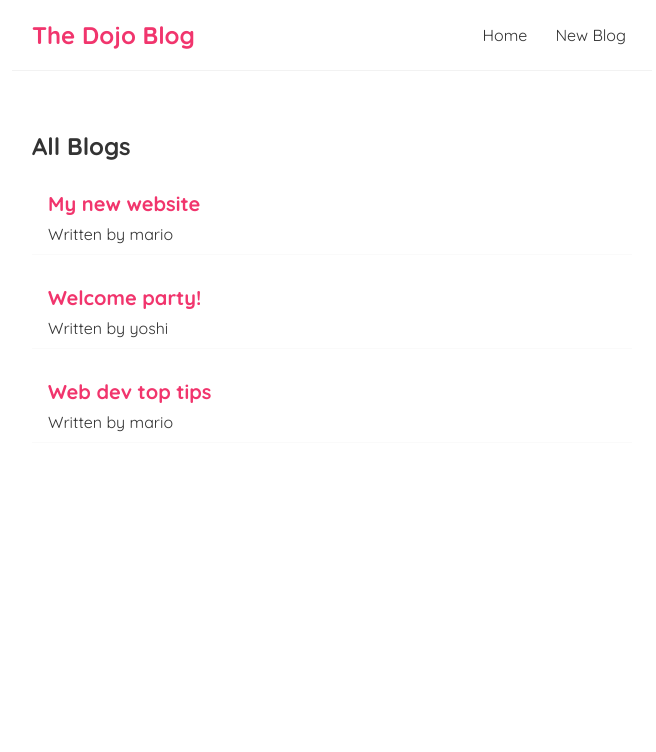
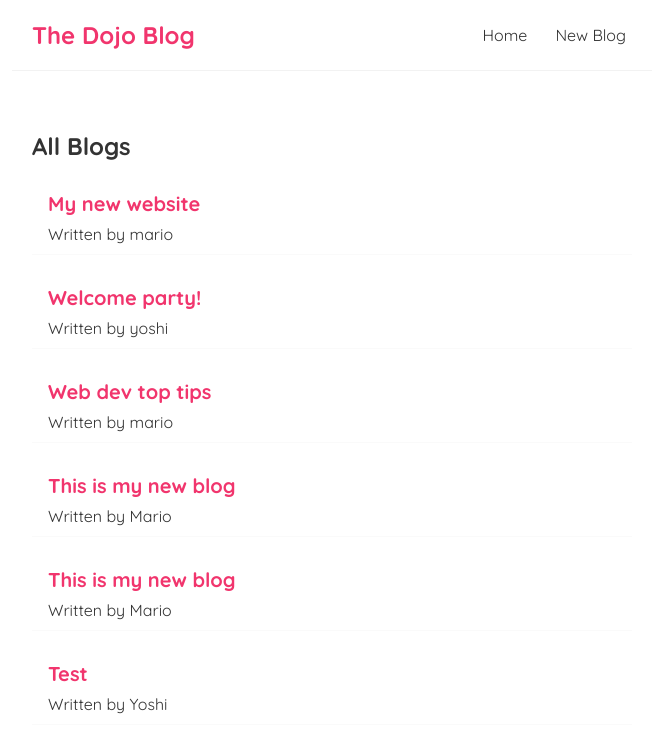
Before and after one commit to Gamygams1234/net-ninja-react-2, a React (Create React App) app: page / in a window 1280 px wide. Shown: the top 752 px of the page, without its empty margins (308-964 px from the left). Built offline with nearby package versions, Linux system fonts and the light colour scheme; data requests are answered from the project's data file.

Commit message:
Making a post request

```diff
--- a/data/db.json
+++ b/data/db.json
@@ -1,10 +1,40 @@
 {
-
-    "blogs":[
-
-            { "title": "My new website", "body": "lorem ipsum...", "author": "mario", "id": 1 },
-            { "title": "Welcome party!", "body": "lorem ipsum...", "author": "yoshi", "id": 2 },
-            { "title": "Web dev top tips", "body": "lorem ipsum...", "author": "mario", "id": 3 }
-
-    ]
+  "blogs": [
+    {
+      "title": "My new website",
+      "body": "lorem ipsum...",
+      "author": "mario",
+      "id": 1
+    },
+    {
+      "title": "Welcome party!",
+      "body": "lorem ipsum...",
+      "author": "yoshi",
+      "id": 2
+    },
+    {
+      "title": "Web dev top tips",
+      "body": "lorem ipsum...",
+      "author": "mario",
+      "id": 3
+    },
+    {
+      "title": "This is my new blog",
+      "body": "new blog",
+      "author": "Mario",
+      "id": 4
+    },
+    {
+      "title": "This is my new blog",
+      "body": "new blog",
+      "author": "Mario",
+      "id": 5
+    },
+    {
+      "title": "Test",
+      "body": "test",
+      "author": "Yoshi",
+      "id": 6
+    }
+  ]
 }
--- a/src/Create.js
+++ b/src/Create.js
@@ -1,31 +1,40 @@
 import { useState } from "react";
 
 const Create = () => {
-    const [title, setTitle] = useState("")
-    const [body, setBody] = useState("")
-    const [name, setName] = useState("Yoshi")
-    const handleSubmit = (e)=>{
-        e.preventDefault()
-        console.log(`Title: ${title}, body: ${body}, Author: ${name}`)
+  const [title, setTitle] = useState("");
+  const [body, setBody] = useState("");
+  const [name, setName] = useState("Yoshi");
+  const [isPending, setIsPending] = useState(false);
 
-    }
+  const handleSubmit = (e) => {
+    e.preventDefault();
+    setIsPending(true)
+    const blog = { title, body, author: name };
+    fetch(`http://localhost:8080/blogs/`, { method: "POST", headers: { "Content-Type": "application/json" }, body: JSON.stringify(blog) }).then(() => {
+      console.log(`new blog added`);
+      setIsPending(false)
+    });
+  };
   return (
     <div className="create">
       <h2>Add a new Blog</h2>
 
       <form onSubmit={handleSubmit}>
         <label>Blog Title</label>
-        <input type="text" required value = {title} onChange = {(e)=>setTitle(e.target.value)}/>
+        <input type="text" required value={title} onChange={(e) => setTitle(e.target.value)} />
 
         <label>Blog Body</label>
-        <textarea value = {body} onChange = {(e)=>setBody(e.target.value)}  required></textarea>
+        <textarea value={body} onChange={(e) => setBody(e.target.value)} required></textarea>
         <label>Author</label>
-        <select name="" id="" value = {name} onChange = {(e)=>setName(e.target.value)}>
+        <select name="" id="" value={name} onChange={(e) => setName(e.target.value)}>
           <option value="Yoshi">Yoshi</option>
           <option value="Mario">Mario</option>
         </select>
 
-        <button>Add Blog</button>
+{!isPending?
+        <button>Add Blog</button>:
+        <button disabled>Loading..</button>
+    }
       </form>
     </div>
   );
```
